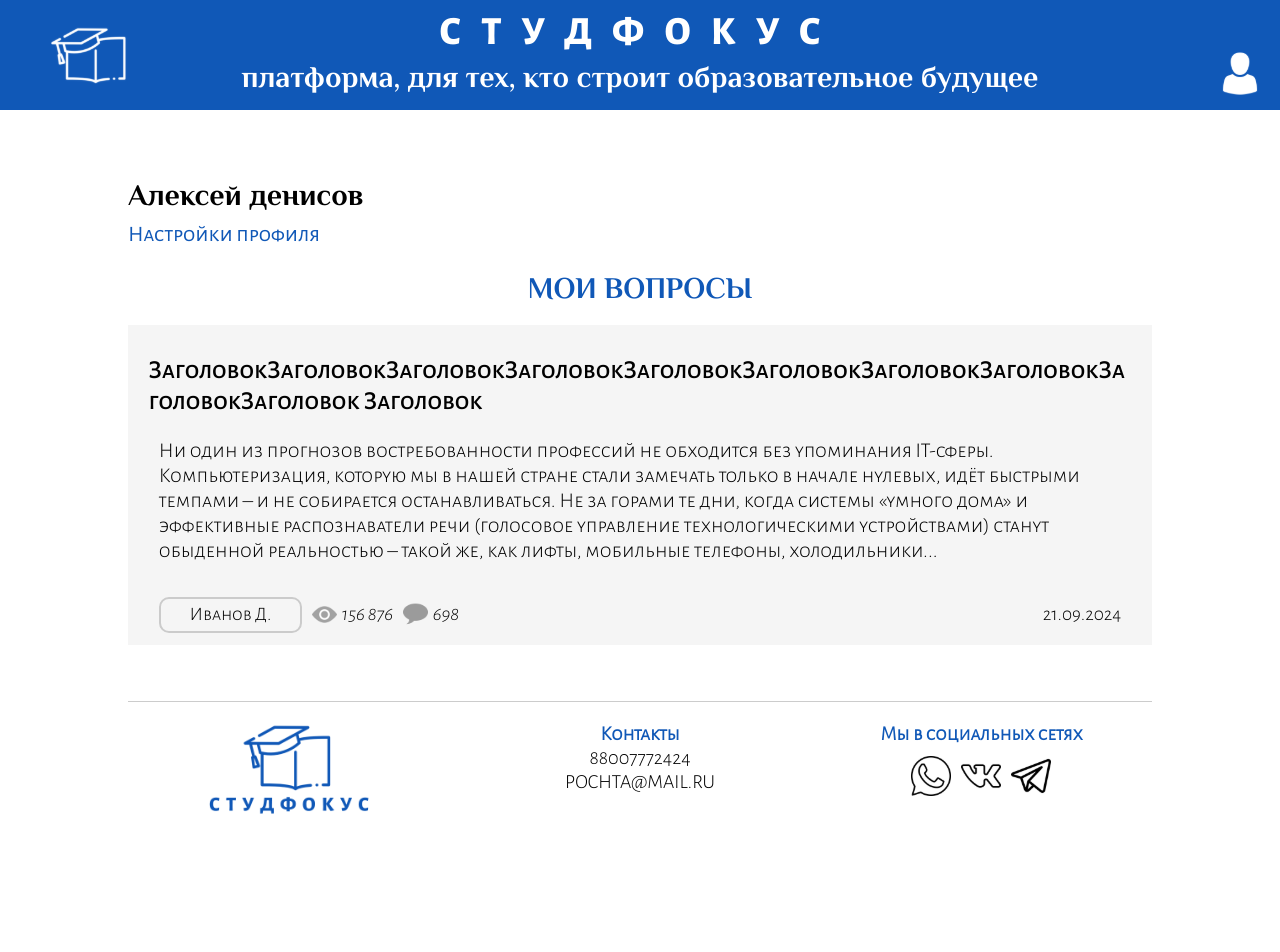
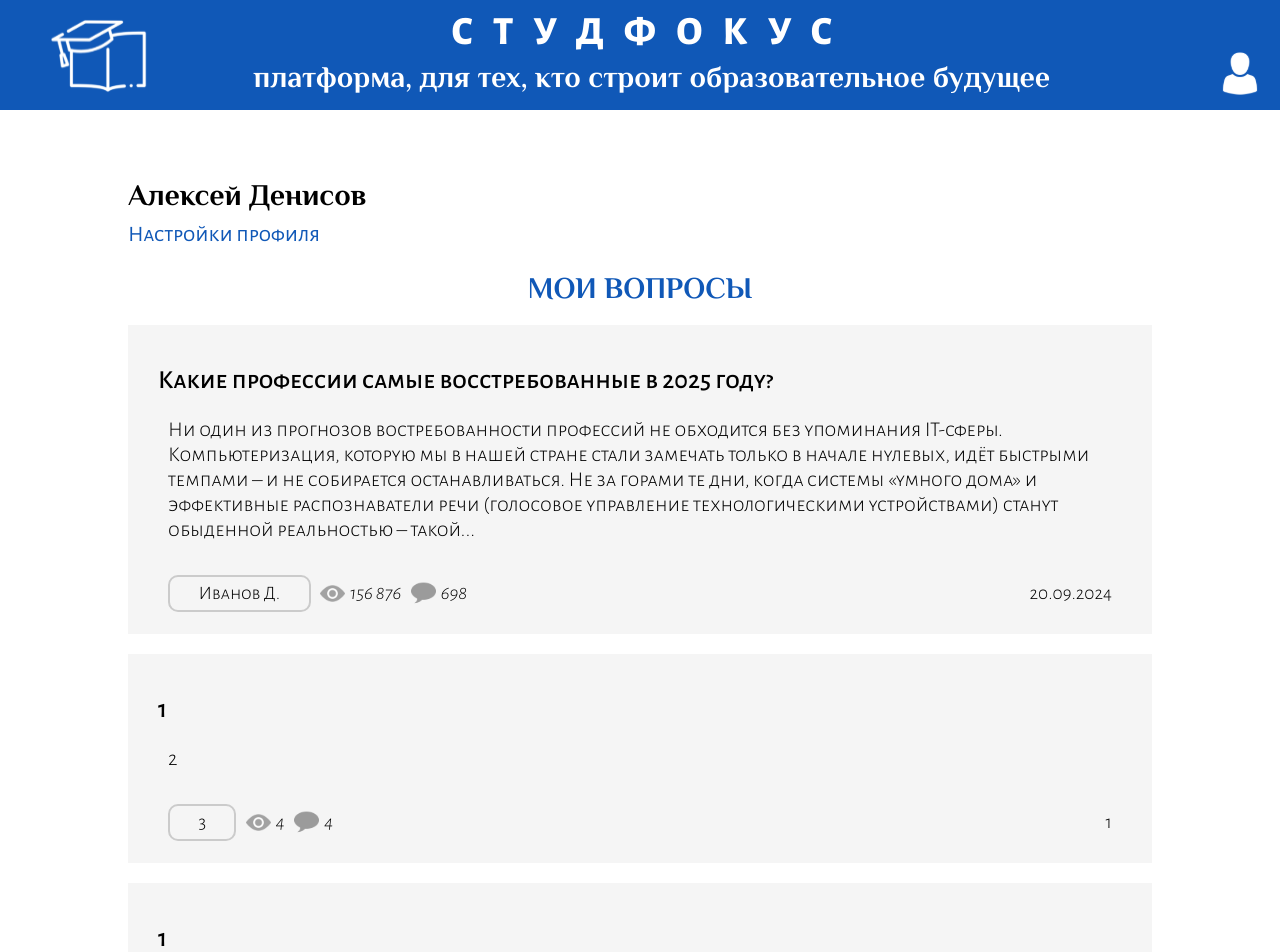
Before and after one commit to m1ndos/studfocus, a React (Create React App) app in the folder frontend/: page /private-office in a window 1280 px wide. Shown: the top 952 px of the page. Before the commit the page ends 841 px from the top, so only its background shows below. Built offline with nearby package versions, Linux system fonts and the light colour scheme.

Commit message:
переиспользуемый question

```diff
--- a/frontend/src/components/Header/Header.js
+++ b/frontend/src/components/Header/Header.js
@@ -78,7 +78,7 @@ const styles = {
   },
   logoHeader: {
     cursor: 'pointer',
-    width: '6%',
+    width: '100px',
     marginLeft: '4%',
   },
   textHeader: {
--- a/frontend/src/components/PrivateOffice/PrivateOffice.js
+++ b/frontend/src/components/PrivateOffice/PrivateOffice.js
@@ -2,12 +2,58 @@ import React from 'react'
 import Question from '../Reusable/Question'
 
 const PrivateOffice = () => {
+
+    const params = [
+        {
+            title: 'Какие профессии самые восстребованные в 2025 году?',
+            text: 'Ни один из прогнозов востребованности профессий не обходится без упоминания IT-сферы. Компьютеризация, которую мы в нашей стране стали замечать только в начале нулевых, идёт быстрыми темпами – и не собирается останавливаться. Не за горами те дни, когда системы «умного дома» и эффективные распознаватели речи (голосовое управление технологическими устройствами) станут обыденной реальностью – такой же, как лифты, мобильные телефоны, холодильники...',
+            autor: 'Иванов Д.',
+            views: '156 876',
+            comments: '698',
+            date: '20.09.2024'
+        },
+        {
+            title: '1',
+            text: '2',
+            autor: '3',
+            views: '4',
+            comments: '4',
+            date: '1'
+        },
+        {
+            title: '1',
+            text: '2',
+            autor: '3',
+            views: '4',
+            comments: '4',
+            date: '1'
+        },
+        {
+            title: '1',
+            text: '2',
+            autor: '3',
+            views: '4',
+            comments: '4',
+            date: '1'
+        },
+        {
+            title: '1',
+            text: '2',
+            autor: '3',
+            views: '4',
+            comments: '4',
+            date: '1'
+        },
+    ]
+
   return (
     <div style={styles.privateOfficeContainer}>
-        <div style={styles.name}>Алексей денисов</div>
+        <div style={styles.name}>Алексей Денисов</div>
         <button style={styles.buttonSettings}>Настройки профиля</button>
         <div style={styles.userQuestionsTitle}>МОИ ВОПРОСЫ</div>
-        <Question></Question>
+        {params.map((question, index) => (
+            <Question key={index} params={question} />
+        ))}
     </div>
   )
 }
--- a/frontend/src/components/Reusable/Question.js
+++ b/frontend/src/components/Reusable/Question.js
@@ -2,26 +2,37 @@ import React from 'react';
 import comment_icon from '../../assets/comment_icon.svg';
 import views_icon from '../../assets/views_icon.svg';
 
-const Question = () => {
+const Question = ({ params }) => {
+
+  const limit = 400;
+
+  // Функция для обрезки текста
+  const truncateText = (text, limit) => {
+    if (text.length <= limit) return text;
+
+    const truncated = text.slice(0, limit); // Обрезаем текст до лимита
+    const lastSpaceIndex = truncated.lastIndexOf(' '); // Находим последний пробел
+
+    return truncated.slice(0, lastSpaceIndex) + '...'; // Обрезаем до последнего целого слова и добавляем '...'
+  };
+
+  const truncatedText = truncateText(params.text, limit); // Обрезаем текст до 400 символов
+
   return (
     <div style={styles.questionContainer}>
-      <div style={styles.questionTitle}>
-        ЗаголовокЗаголовокЗаголовокЗаголовокЗаголовокЗаголовокЗаголовокЗаголовокЗаголовокЗаголовок Заголовок
-      </div>
-      <p style={styles.questionText}>
-        Ни один из прогнозов востребованности профессий не обходится без упоминания IT-сферы. Компьютеризация, которую мы в нашей стране стали замечать только в начале нулевых, идёт быстрыми темпами – и не собирается останавливаться. Не за горами те дни, когда системы «умного дома» и эффективные распознаватели речи (голосовое управление технологическими устройствами) станут обыденной реальностью – такой же, как лифты, мобильные телефоны, холодильники...
-      </p>
+      <div style={styles.questionTitle}>{params.title}</div>
+      <p style={styles.questionText}>{truncatedText}</p>
       <div style={styles.questionStatistics}>
-        <button style={styles.buttonAutor}>Иванов Д.</button>
+        <button style={styles.buttonAutor}>{params.autor}</button>
         <div style={styles.questionNumbers}>
-          <img src={views_icon} style={styles.questionIconStatistic} />
-          <p style={styles.numbers}>156 876</p>
+          <img src={views_icon} style={styles.questionIconStatistic} alt="views icon" />
+          <p style={styles.numbers}>{params.views}</p>
         </div>
         <div style={styles.questionNumbers}>
-          <img src={comment_icon} style={styles.questionIconStatistic} />
-          <p style={styles.numbers}>698</p>
+          <img src={comment_icon} style={styles.questionIconStatistic} alt="comment icon" />
+          <p style={styles.numbers}>{params.comments}</p>
         </div>
-        <div style={styles.date}>21.09.2024</div> {/* Элемент Дата */}
+        <div style={styles.date}>{params.date}</div>
       </div>
     </div>
   );
@@ -30,6 +41,8 @@ const Question = () => {
 const styles = {
   questionContainer: {
     backgroundColor: '#F5F5F5',
+    marginBottom: '20px',
+    padding: '10px',
   },
   questionTitle: {
     padding: '3% 2% 0 2%',
@@ -78,8 +91,8 @@ const styles = {
   },
   numbers: {
     fontFamily: 'AlegreyaSansSC-LightItalic',
-    fontSize: '19px'
-  }
+    fontSize: '19px',
+  },
 };
 
 export default Question;
```
